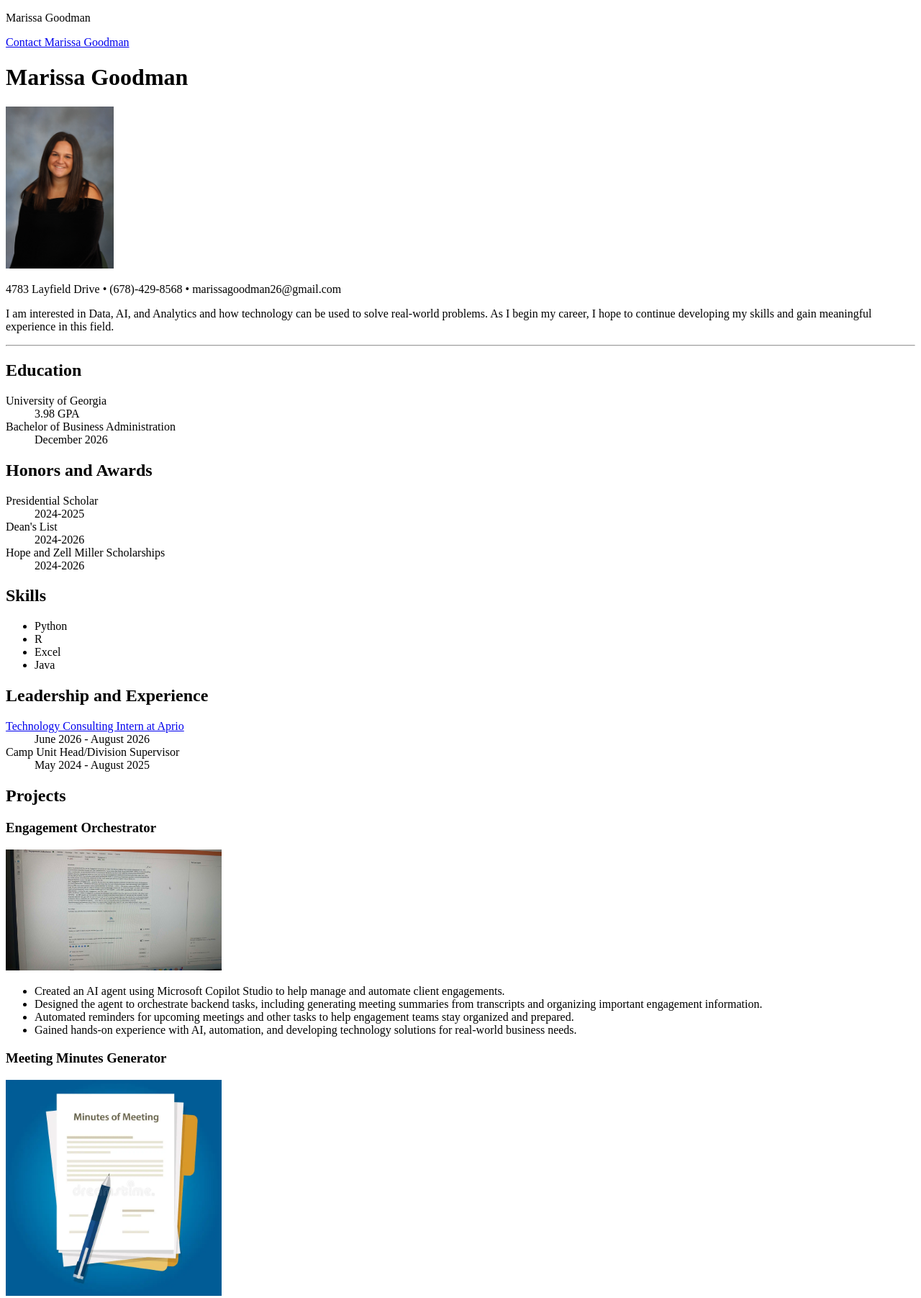
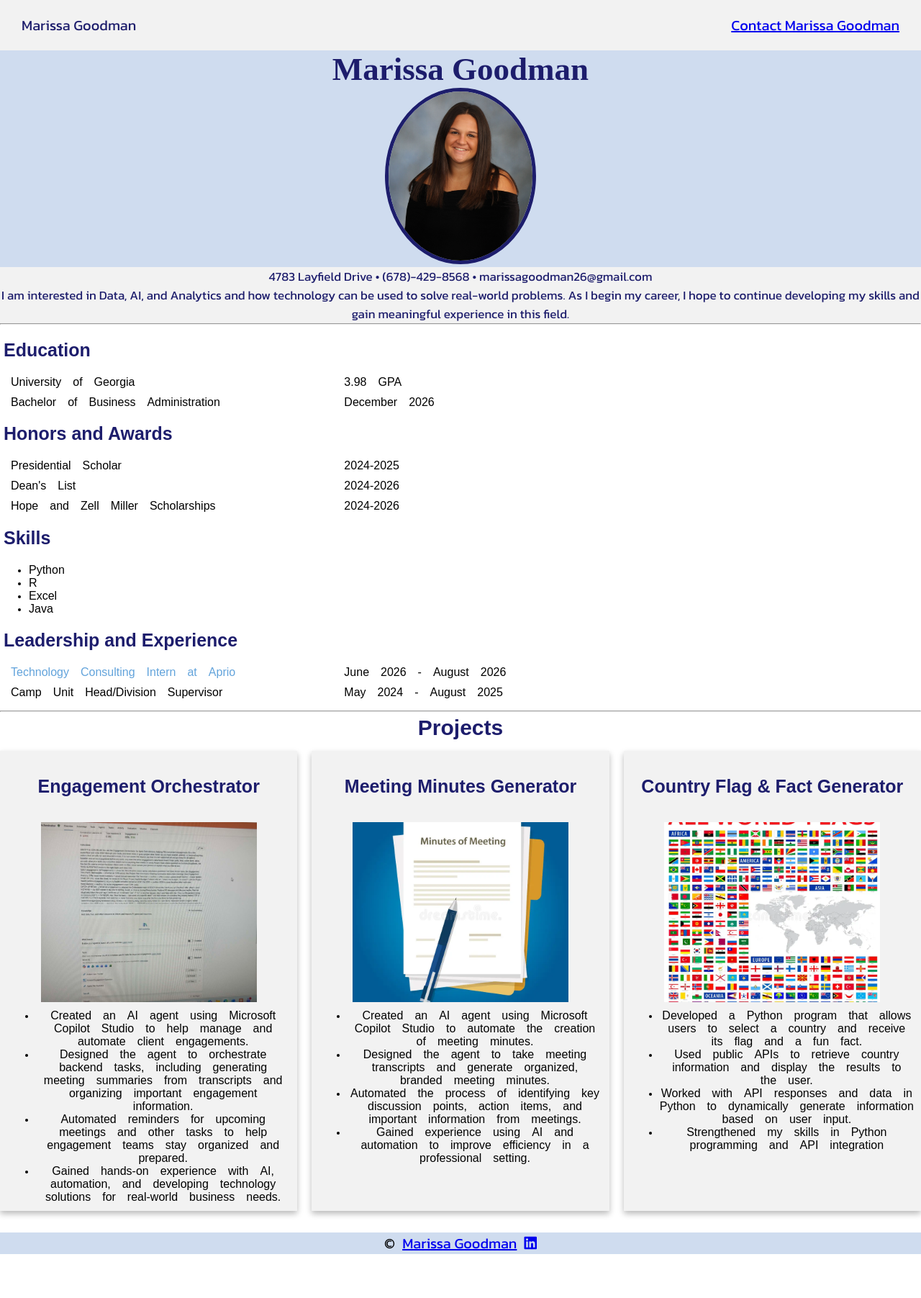
Before and after one commit to mg38563/mg38563.github.io, a website: page index.html in a window 1280 px wide. Shown: the top 1803 px of the page at 72% size. After the commit the page ends 1742 px from the top, so only its background shows below. Drawn offline with Linux system fonts and the light colour scheme; a web font is replaced by a local one.

Commit message:
submission

```diff
--- a/css/style.css
+++ b/css/style.css
@@ -1,95 +1,209 @@
 body {
-
+  margin: 0;
   }
 
 /****************   Nav Section **********************/
 nav {
+    font-family: "Kanit", sans-serif;
+    font-size: 20px;
+    text-align: center;
+    background-color: rgb(242, 242, 242);
+    display: flex;
+    justify-content: space-between;
+    margin: 0;
+    padding: 0 30px;
+    color:rgb(29, 29, 108)
+}
 
-}
 
 /***********************  Footer Section   **************************/
 footer {
-
+  background-color: rgba(141, 172, 217, 0.424);
+	display: flex;
+  justify-content: center;
+  font-family: "Kanit", sans-serif;
+  font-size: 20px;
+  gap: 10px;
 }
 
 /*********** Splash Page ************************/
 header {
-
+  background-color: rgba(141, 172, 217, 0.424);
+  text-align: center;
+  margin: 0;
 }
 
 header h1 {
+  margin: 0;
+  font-family: "Shrikhand", serif;
+  font-size: 45px;
+  color: rgb(29, 29, 108);
 
 }
 
 header img {
+    width: 200px;
+    height: 235px;
+    border-radius: 50%;
+    object-fit: cover;
+    border: 5px solid rgb(29, 29, 108)
 }
 
 .address {
-
+ text-align: center;
+ background-color: #f2f2f2;
+ font-family: "Kanit", sans-serif;
+ margin: 0;
+ font-size: 17px;
+ color:rgb(29, 29, 108)
 }
 
 .tagline {
-
+ text-align: center;
+ background-color: #f2f2f2;
+ font-family: "Kanit", sans-serif;
+ margin: 0;
+ font-size: 17px;
+ color:rgb(29, 29, 108);
+ padding: 10px, 30px, 10px, 30px;
 }
 
 /************* Sections ********************/
 hr {
-
+margin: 0;
 }
 
-section h3 {
-
+section h2 {
+font-family: "Special Gothic Expanded One", sans-serif;
+font-size: 25px;
+color: rgb(29, 29, 108);
+padding: 0 5px;
 }
 
 section dl {
-
+    display: grid;
+    grid-template-columns: 1fr 2fr;
+    gap: 10px;
+    padding: 0 15px;
+    font-family: "Noto Sans SignWriting", sans-serif;
 }
 
 section ul {
-
+  margin:0;
+  font-family: "Noto Sans SignWriting", sans-serif;
 }
 
 section a {
+  text-decoration: none;
+  color: rgb(98, 163, 219);
 
 }
 
 section a:hover {
+    background-color: rgba(141, 172, 217, 0.424);
+    color: rgb(29, 29, 108);
+    padding: 5px 10px;
+    border-radius: 5px;
+}
+section h3 {
+font-family: "Special Gothic Expanded One", sans-serif;
+font-size: 25px;
+color: rgb(29, 29, 108);
+padding: 0 5px;
 }
 
 /**************   Projects   *****************/
+.projects-title {
+    text-align: center;
+    margin-top: 5px;
+    margin-bottom: 5px;
+    font-size: 30px;
+}
 .three-col {
+	  display: grid;
+    grid-template-columns: repeat(3, 1fr);
+    gap: 20px;
+}
+
+.card img {
+    width: 300px;
+    height: 250px;
+    object-fit: cover;
+    display: block;
+    margin: 0 auto;
+    padding: 10px 0;
+}
+
+.card {
+  text-align: center;
+  padding: 10px 10px 10px 10px;
+  box-shadow: 0 4px 8px rgba(0, 0, 0, 0.27);
+  margin: 10px 0 30px 0;
+  font-family: "Special Gothic Expanded One", sans-serif;
+  background-color: #f2f2f2;
 
 }
 
-.card img {
-
+.card:hover{
+  box-shadow: 0 8px 16px rgba(0, 0, 0, 0.27);
 }
 
-.card {
-
-}
 
 /**************   Responsiveness   *****************/
 @media (max-width: 680px) {
     nav {
-
+      flex-direction: column;
+      align-items: center;
     }
 
     .three-col {
-
+      grid-template-columns: 1fr;
+      justify-items: center;
     }
 }
 
 /**************   Contact Page   *****************/
 .one-col {
+  display: flex;
+  flex-direction: column;
+  width: 75%;
+  margin: 0 auto;
+  font-size: 25px;
+  gap: 10px;
+}
+header p {
+  margin: 0;
+  font-family: "Kanit", sans-serif;
+  font-size: 18px;
 
 }
 
 input {
+    font-size: 18px;
+    padding: 10px;
+    border: 2px solid rgb(29, 29, 108);
+    border-radius: 8px;
+}
+
+textarea {
+    font-size: 18px;
+    padding: 10px;
+    border: 2px solid rgb(29, 29, 108);
+    border-radius: 8px;
+}
+
+button {
+    font-size: 18px;
+    padding: 10px;
+    border: none;
+    border-radius: 8px;
+    background-color: rgb(29, 29, 108);
+    color: white;
+
+}
+button:hover {
+    background-color: rgb(98, 163, 219);
+    box-shadow: 0 4px 10px rgba(0, 0, 0, 0.3);
 
 
 }
-
-textarea {
-
-}
--- a/index.html
+++ b/index.html
@@ -4,8 +4,14 @@
     <meta charset="UTF-8" />
     <meta name="viewport" content="width=device-width, initial-scale=1.0" />
     <link rel="stylesheet" href="css/style.css" />
-    <title>Your Name</title>
+    <title>Marissa Goodman</title>
     <link rel="stylesheet" href="https://cdnjs.cloudflare.com/ajax/libs/font-awesome/6.5.1/css/all.min.css">
+    <link rel="preconnect" href="https://fonts.googleapis.com">
+    <link rel="preconnect" href="https://fonts.gstatic.com" crossorigin>
+    <link href="https://fonts.googleapis.com/css2?family=Kanit:ital,wght@0,100;0,200;0,300;0,400;0,500;0,600;0,700;0,800;0,900;1,100;1,200;1,300;1,400;1,500;1,600;1,700;1,800;1,900&display=swap" rel="stylesheet">
+    <link rel="preconnect" href="https://fonts.googleapis.com">
+    <link rel="preconnect" href="https://fonts.gstatic.com" crossorigin>
+    <link href="https://fonts.googleapis.com/css2?family=Kanit:ital,wght@0,100;0,200;0,300;0,400;0,500;0,600;0,700;0,800;0,900;1,100;1,200;1,300;1,400;1,500;1,600;1,700;1,800;1,900&family=Shrikhand&display=swap" rel="stylesheet">
   </head>
   <body>
         <nav>
@@ -13,12 +19,14 @@
         <p><a href="contact.html">Contact Marissa Goodman</a></p>
 
     </nav>
-    <h1> Marissa Goodman </h1>
-    <img src="images/mg.jpg" alt="Marissa Goodman" width="150">
-    <p>
+    <header>
+      <h1> Marissa Goodman </h1>
+      <img src="images/mg.jpg" alt="Marissa Goodman">
+    </header>
+    <p class="address">
     4783 Layfield Drive • (678)-429-8568 • marissagoodman26@gmail.com
     </p>
-    <p>
+    <p class="tagline">
     I am interested in Data, AI, and Analytics and how technology can be used to solve real-world problems.
     As I begin my career, I hope to continue developing my skills and gain meaningful experience in this field.
     </p>
@@ -64,9 +72,11 @@
     <dd>May 2024 - August 2025</dd>
 </dl>
     </section>
+     <hr>
     <section>
-        <h2> Projects </h2>
-        <div>
+        <h2 class="projects-title">Projects</h2>
+        <div class="three-col">
+        <div class="card">
     <h3>Engagement Orchestrator</h3>
 
     <img src="images/project.jpg" alt="Image representing Engagement Orchestrator" width="300">
@@ -78,7 +88,7 @@
         <li>Gained hands-on experience with AI, automation, and developing technology solutions for real-world business needs.</li>
     </ul>
 </div>
-<div>
+<div class="card">
     <h3>Meeting Minutes Generator</h3>
 
     <img src="images/minutes.jpg" alt="Image representing Meeting Minutes Generator" width="300">
@@ -90,7 +100,7 @@
         <li>Gained experience using AI and automation to improve efficiency in a professional setting.</li>
     </ul>
 </div>
-<div>
+<div class="card">
     <h3>Country Flag & Fact Generator</h3>
     <img src="images/flags.jpg" alt="Image representing Flag Fact Generator" width="300">
     <ul>
@@ -100,10 +110,11 @@
         <li>Strengthened my skills in Python programming and API integration</li>
     </ul>
 </div>
+
     </section>
     <footer>
     &copy;
-    <a href="contact.html">Marissa Goodman</a>
+    <a href="contact.html">Marissa Goodman </a>
 
     <a href="https://www.linkedin.com/in/marissa-goodman26" target="_blank">
         <i class="fa-brands fa-linkedin"></i>
```
Also changed, not shown: contact.html (+3 -1 lines), 1 other file.
